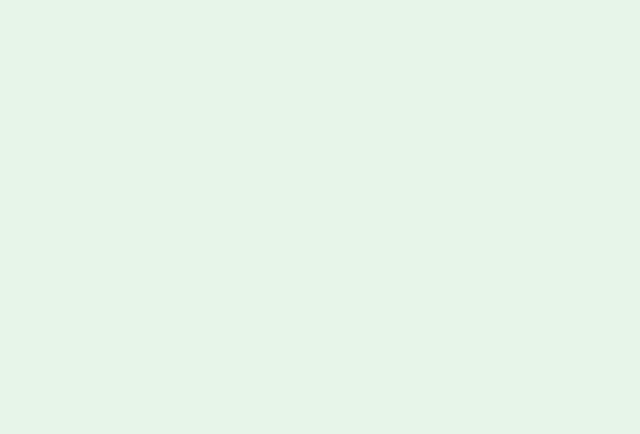
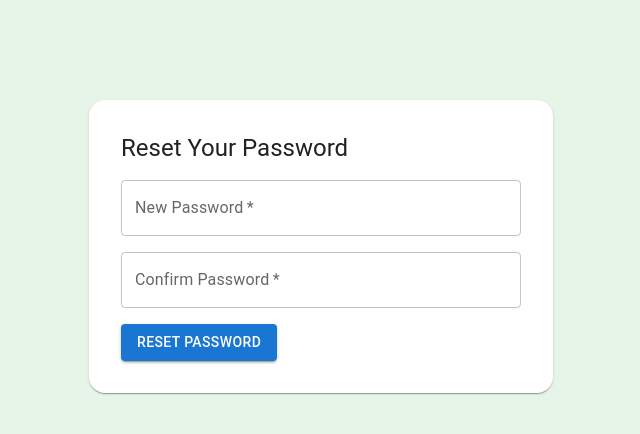
Before and after one commit to Rajat-pandit/myproject, a React (Create React App) app in the folder fureverfriends/: page /reset-password/1 in a window 1280 px wide. Before the commit this address had no page. Shown: the top 434 px of the page, without its empty margins (319-959 px from the left). Built offline with nearby package versions, Linux system fonts and the light colour scheme.

Commit message:
Reset password completed successfully

```diff
--- a/fureverfriends/src/App.js
+++ b/fureverfriends/src/App.js
@@ -10,6 +10,8 @@ import Adoption from "./Components/Services/Adoption";
 import EmergencyCardForm from "./Components/Services/EmergencyCard";
 import UserSettings from "./Components/Settings/Settings";
 import ForgotPassword from "./Components/LoginSignup/ForgotPassword";
+import ResetPassword from "./Components/LoginSignup/ResetPassword";
+
 function App() {
   const [isLoggedIn, setIsLoggedIn]= useState(false);
   const [user, setUser]= useState(null);
@@ -38,6 +40,7 @@ function App() {
         <Route path= "/card" element={isLoggedIn ? <EmergencyCardForm user={user}/> : <Navigate to= "/login"/>}></Route>
         <Route path= "/settings" element={isLoggedIn ? <UserSettings user={user}/> : <Navigate to= "/login"/>}></Route>
         <Route path= "/forgotpassword" element={ <ForgotPassword /> }></Route>
+        <Route path="/reset-password/:token" element={<ResetPassword />} />
 
 
         </Routes>
--- /dev/null
+++ b/fureverfriends/src/Components/LoginSignup/ResetPassword.jsx
@@ -0,0 +1,53 @@
+import React, {useState} from 'react';
+import axios from 'axios';
+import {TextField, Button, Typography, Paper} from "@mui/material";
+import {useParams, useNavigate} from 'react-router-dom';
+
+function ResetPassword(){
+    const {token}= useParams();
+    const navigate= useNavigate();
+    const [newPassword, setNewPassword]= useState('');
+    const [confirmPassword, setConfirmPassword]= useState('');
+    const [message, setMessage]= useState('');
+    const [loading, setLoading]= useState(false);
+
+    const handleResetPassword = (e)=>{
+        e.preventDefault();
+        if(newPassword !== confirmPassword){
+            setMessage("Passwords do not match.");
+            return;
+        }
+
+        setLoading(true);
+        axios.post("http://localhost:3001/reset-password", {token, newPassword})
+        .then((res)=> {
+            setMessage("Password reset successfully!");
+            setTimeout(()=> {
+                navigate("/login");
+            }, 2000);
+        })
+        .catch((err) =>{
+            setMessage("Error resetting password. Please try again.");
+        })
+        .finally(()=>{
+            setLoading(false);
+        })
+    };
+
+    return(
+        <Paper style={{padding:'2rem', margin:'100px auto', borderRadius:'1rem', maxWidth:'400px'}}>
+            <Typography component="h1" variant='h5'>Reset Your Password</Typography>
+            <form onSubmit={handleResetPassword}>
+                <TextField label='New Password' fullWidth type='password' value={newPassword} onChange={(e)=> setNewPassword(e.target.value)} required style={{marginTop:'1rem'}}/>
+                <TextField label='Confirm Password' fullWidth type='password' value={confirmPassword} onChange={(e)=> setConfirmPassword(e.target.value)} required style={{marginTop:'1rem'}}/>
+                <Button type='submit' variant='contained' color='primary' style={{marginTop:'1rem'}} disabled={loading}>
+                {loading ? "Resetting..." : "Reset Password"}
+                </Button>
+            </form>
+            {message && <Typography style={{marginTop:'1rem'}}>{message}</Typography>}
+        </Paper>
+    );
+
+};
+
+export default ResetPassword;
```
Also changed, not shown: 1 other file (tests, documents, lock files or other folders).
